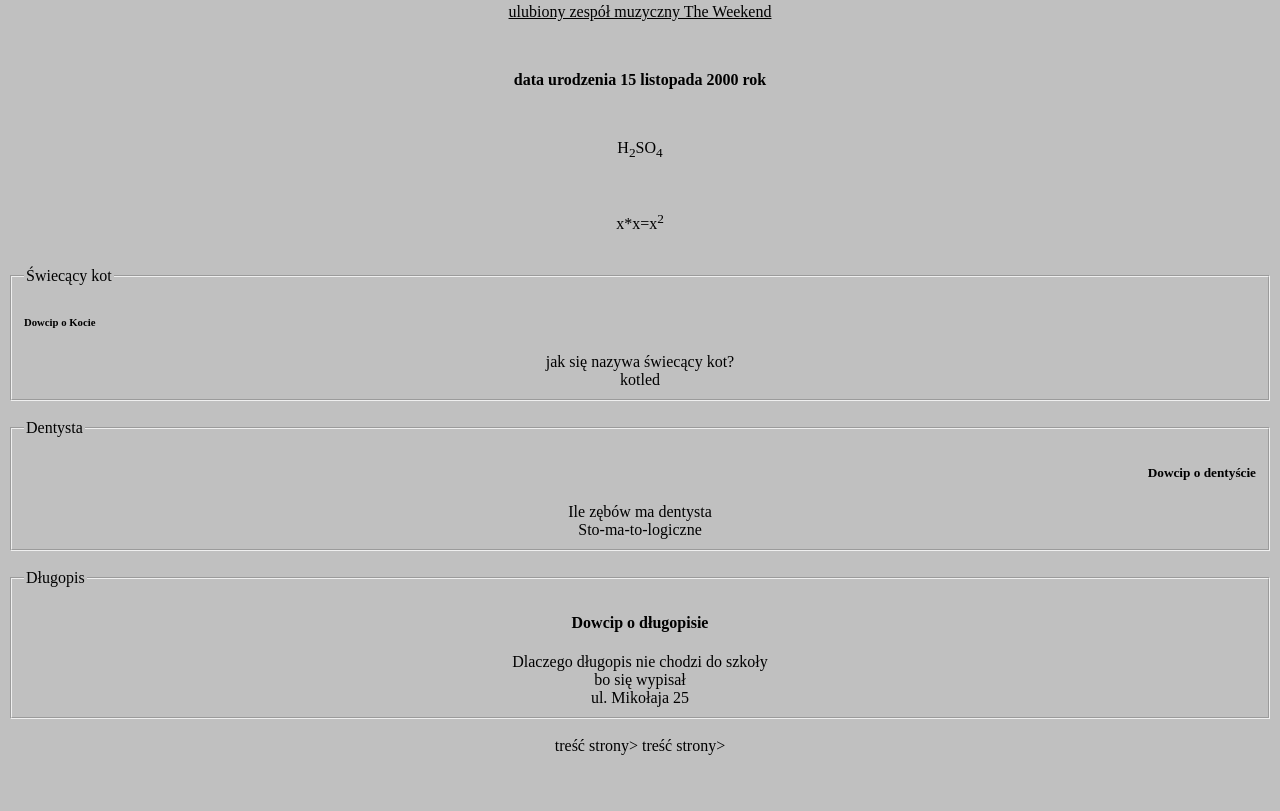
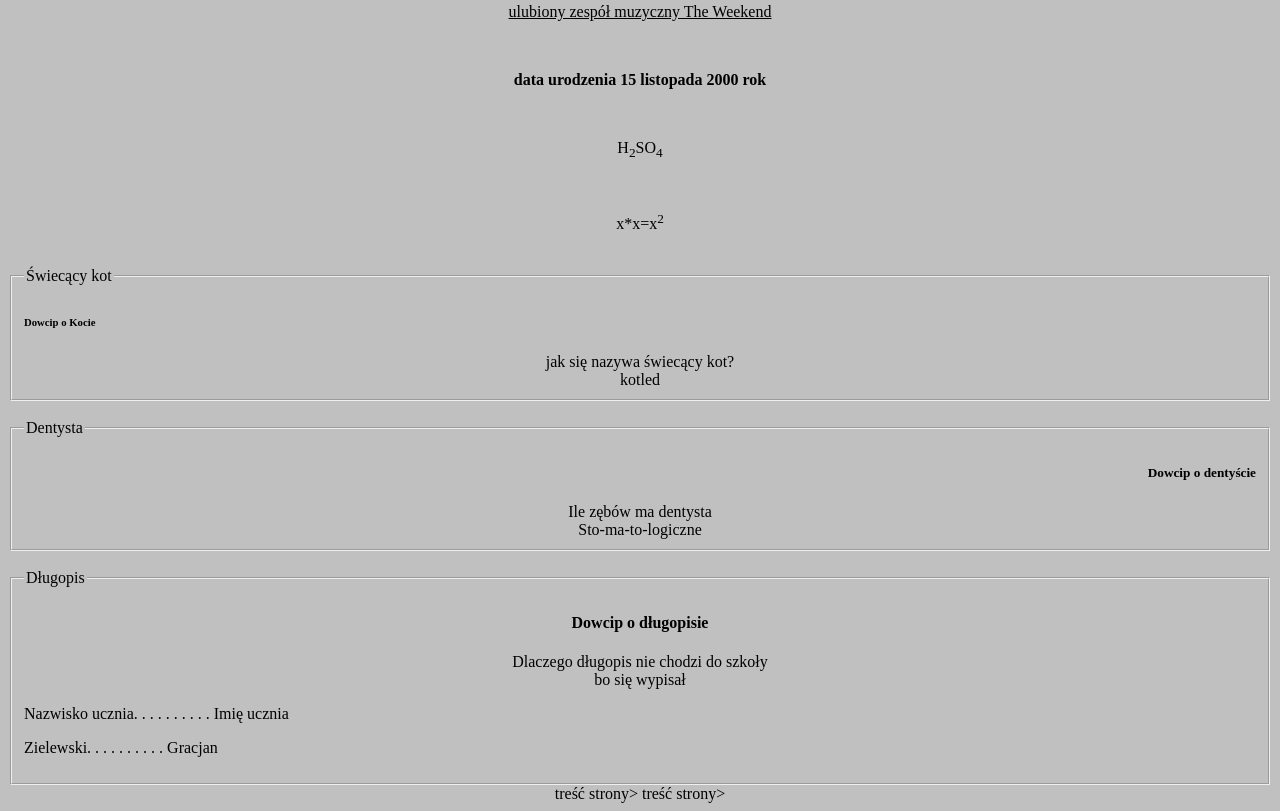
Before and after one commit to Kruk2137/Kruk2137.github.io, a plain HTML site: page index.html in a window 1280 px wide. Shown: the part 1696-2507 px from the top of the page. Before the commit the page ends 2459 px from the top, so only its background shows below. Drawn offline with Linux system fonts and the light colour scheme.

Commit message:
Update index.html

```diff
--- a/index.html
+++ b/index.html
@@ -52,9 +52,9 @@ Sto-ma-to-logiczne
 <legend>Długopis</legend>
 Dlaczego długopis nie chodzi do szkoły    <br />
 bo się wypisał
-<br> <nobr>  ul.&nbsp;Mikołaja&nbsp;25  </nobr> </br>
+<p align="left">Nazwisko ucznia.&nbsp;.&nbsp;.&nbsp;.&nbsp;.&nbsp;.&nbsp;.&nbsp;.&nbsp;.&nbsp;.&nbsp;Imię ucznia </p>
+<p align="left"> Zielewski.&nbsp;.&nbsp;.&nbsp;.&nbsp;.&nbsp;.&nbsp;.&nbsp;.&nbsp;.&nbsp;.&nbsp;Gracjan </p>
 </fieldset>
-<br />
      <body bgcolor="silver">treść strony></body>
      <body bgcolor=#RRGGBB>treść strony></body>
      <!-Gracjan Zielewski 1K/P->
```
